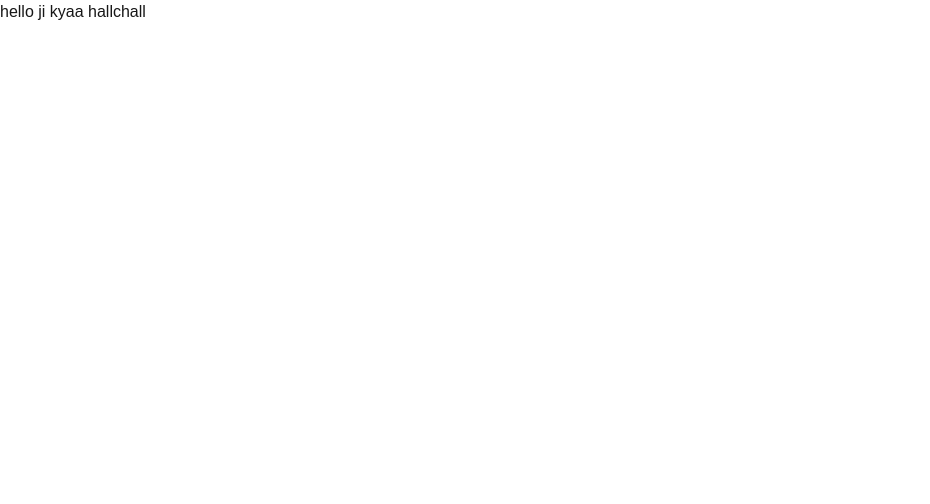
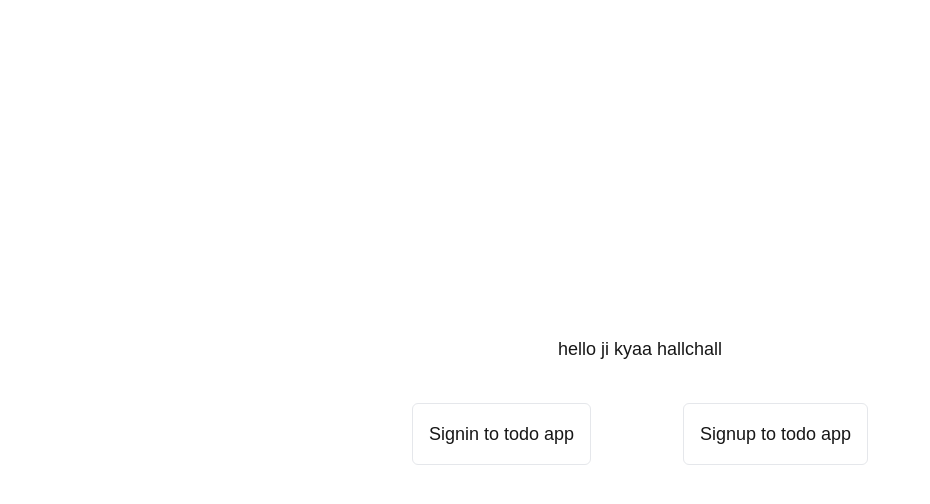
Before and after one commit to Ashimgautam356/nextPractice, a Next.js app: page / in a window 1280 px wide. Shown: the top 504 px of the page, without its empty margins (0-930 px from the left). Built offline with nearby package versions, Linux system fonts and the light colour scheme.

Commit message:
added route for signup and signin

```diff
--- a/app/page.tsx
+++ b/app/page.tsx
@@ -1,8 +1,16 @@
+import Link from "next/link";
 
 export default function Home() {
   return (
-    <div>
-      <h1>hello ji kyaa hallchall</h1>
+    <div className="text-lg w-screen h-screen flex flex-col justify-center items-center">
+      <div>
+
+        <p>hello ji kyaa hallchall</p>
+      </div>
+      <div className=" mt-10 w-[50%] flex justify-evenly">
+        <Link href={"/signin"} className="border rounded-md p-4">Signin to todo app</Link>
+        <Link href={"signup"} className="border rounded-md p-4">Signup to todo app</Link>
+      </div>
     </div>
   );
 }
```
